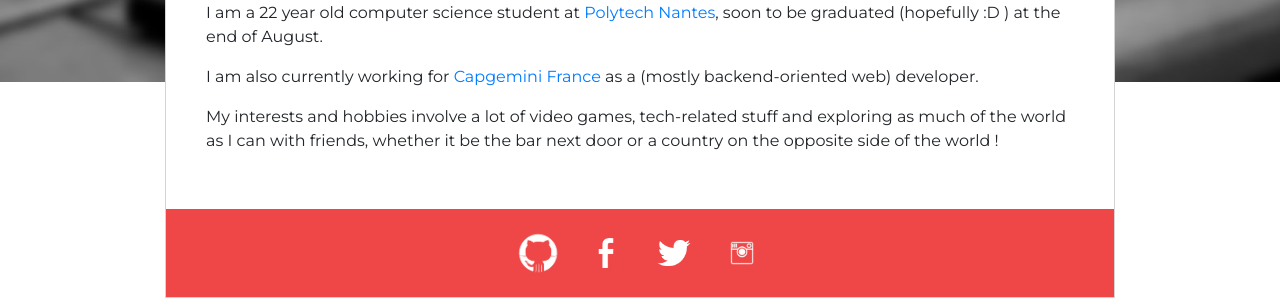
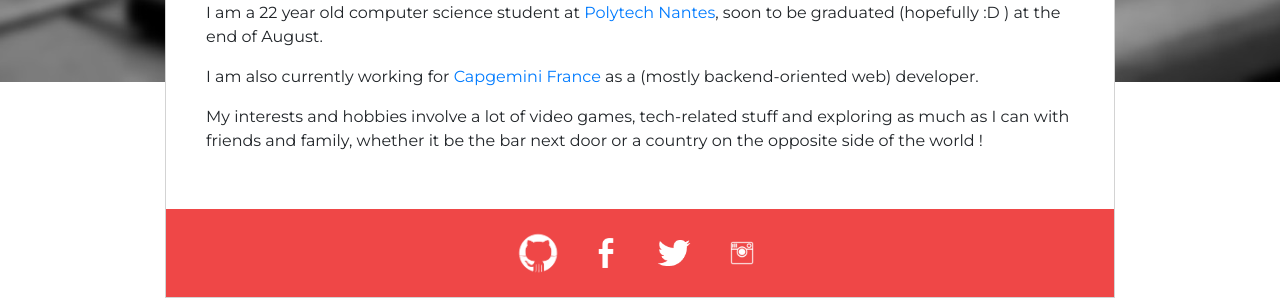
Before and after one commit to J-Bernier/J-Bernier.github.io, a Jekyll site: the page built from index.html, in a window 1280 px wide. Shown: the part 594-894 px from the top of the page. Built offline with Jekyll 4.4.1, drawn with Linux system fonts in a browser that asks for light colours; nearby versions of some CDN libraries.

Commit message:
fixed text

```diff
--- a/index.html
+++ b/index.html
@@ -82,7 +82,7 @@ layout: home
                     <h3>About me</h3>
                     <p>I am a 22 year old computer science student at <a target="_blank" href="http://web.polytech.univ-nantes.fr/">Polytech Nantes</a>, soon to be graduated (hopefully :D ) at the end of August.</p>
                     <p>I am also currently working for <a target="_blank" href="https://www.capgemini.com">Capgemini France</a> as a (mostly backend-oriented web) developer.<p>
-                    <p>My interests and hobbies involve a lot of video games, tech-related stuff and exploring as much of the world as I can with friends, whether it be the bar next door or a country on the opposite side of the world !<p>
+                    <p>My interests and hobbies involve a lot of video games, tech-related stuff and exploring as much as I can with friends and family, whether it be the bar next door or a country on the opposite side of the world !<p>
                 </div>
 
             </div>
```
